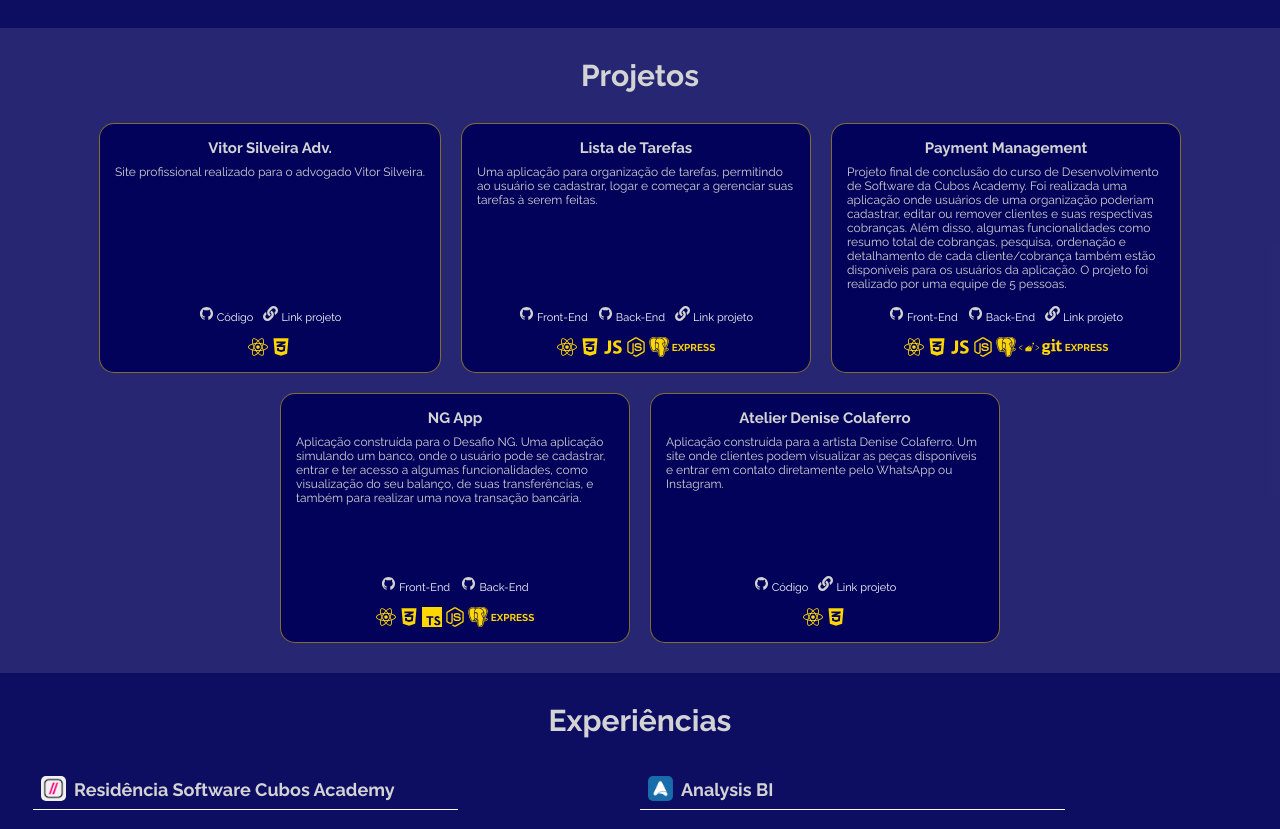
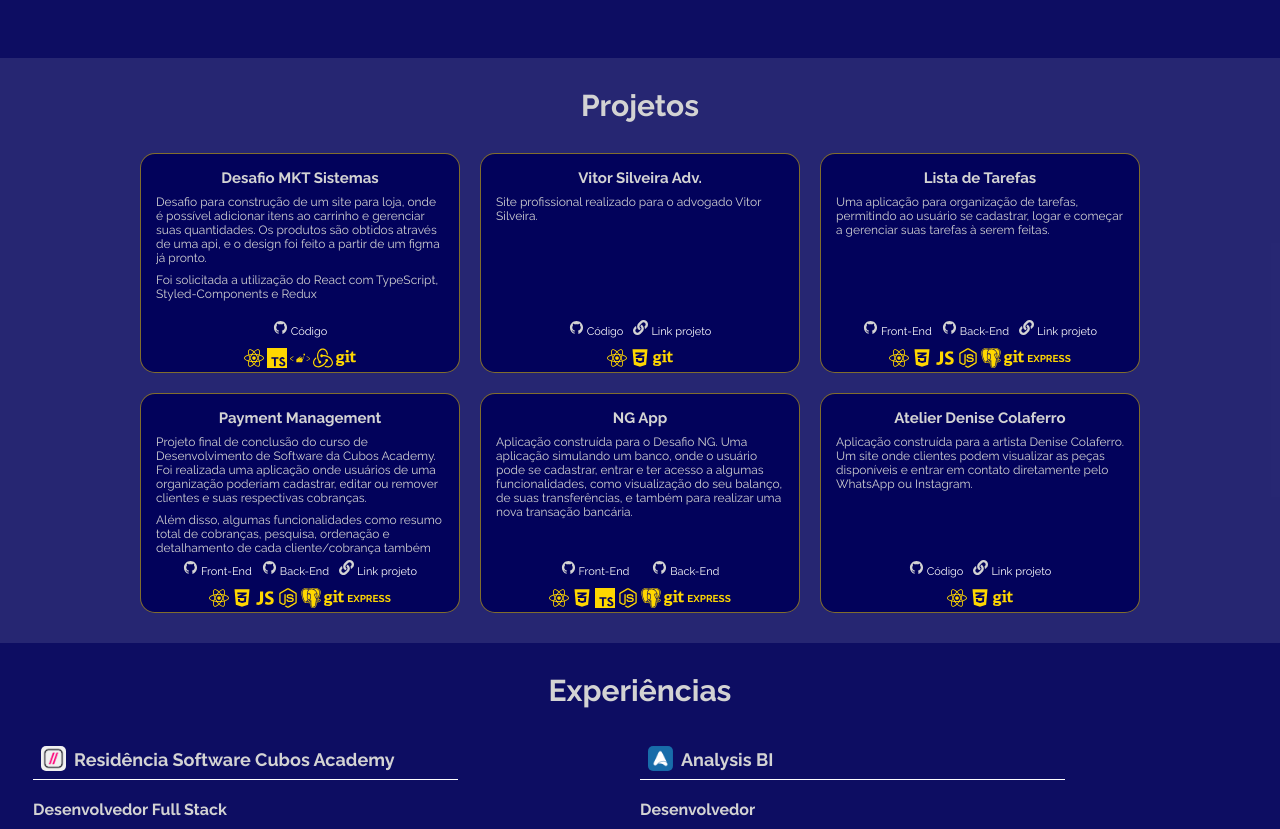
Before and after one commit to Rmdeaguiar/portfolio, a React (Create React App) app: page / in a window 1280 px wide. Shown: the part 774-1603 px from the top of the page. Built offline with nearby package versions, Linux system fonts and the light colour scheme.

Commit message:
adição de projeto

```diff
--- a/src/Components/About/styles.css
+++ b/src/Components/About/styles.css
@@ -4,7 +4,7 @@
     display: flex;
     justify-content: space-between;
     color: lightgray;
-    height: calc(100vh - 60px);
+    height: calc(100vh - 30px);
     position: relative;
 }
 
--- a/src/Components/Projects/index.tsx
+++ b/src/Components/Projects/index.tsx
@@ -9,6 +9,7 @@ import Postgre from '../../assets/postgresql.svg'
 import Link from '../../assets/link.svg'
 import GitHub from '../../assets/github.svg'
 import Styled from '../../assets/styledcomp.svg'
+import Redux from '../../assets/redux.svg'
 
 function Projects() {
 
@@ -19,8 +20,34 @@ function Projects() {
         <section>
           <div className='project'>
             <div className='content-project'>
+              <h2>Desafio MKT Sistemas</h2>
+              <div className='description'>
+                <p>Desafio para construção de um site para loja, onde é possível adicionar itens ao carrinho e gerenciar suas quantidades. Os produtos são obtidos através de uma api, e o design foi feito a partir de um figma já pronto.</p>
+                <p>Foi solicitada a utilização do React com TypeScript, Styled-Components e Redux</p>
+              </div>
+            </div>
+            <div>
+              <div className='links-project'>
+                <a href='https://github.com/Rmdeaguiar/mkt-desafio' target="_blank" rel='noreferrer'><img src={GitHub} alt='github' />Código</a>
+                {/* <a href='https://www.vitorsilveiraadv.com.br/' target="_blank" rel='noreferrer'><img src={Link} alt='link' />Link projeto</a> */}
+              </div>
+              <div className='languages-project'>
+                <img src={ReactJs} alt='reactjs' />
+                <img src={TypeScript} alt='typescript' />
+                <img src={Styled} alt='styled-components' />
+                <img src={Redux} alt='styled-components' />
+                <img src={Git} alt='git' />
+              </div>
+            </div>
+          </div>
+        </section>
+        <section>
+          <div className='project'>
+            <div className='content-project'>
               <h2>Vitor Silveira Adv.</h2>
-              <p>Site profissional realizado para o advogado Vitor Silveira.</p>
+              <div className='description'>
+                <p>Site profissional realizado para o advogado Vitor Silveira.</p>
+              </div>
             </div>
             <div>
               <div className='links-project'>
@@ -30,6 +57,7 @@ function Projects() {
               <div className='languages-project'>
                 <img src={ReactJs} alt='reactjs' />
                 <img src={Css} alt='css' />
+                <img src={Git} alt='git' />
               </div>
             </div>
           </div>
@@ -38,7 +66,9 @@ function Projects() {
           <div className='project'>
             <div className='content-project'>
               <h2>Lista de Tarefas</h2>
-              <p>Uma aplicação para organização de tarefas, permitindo ao usuário se cadastrar, logar e começar a gerenciar suas tarefas à serem feitas.</p>
+              <div className='description'>
+                <p>Uma aplicação para organização de tarefas, permitindo ao usuário se cadastrar, logar e começar a gerenciar suas tarefas à serem feitas.</p>
+              </div>
             </div>
             <div>
               <div className='links-project'>
@@ -52,6 +82,7 @@ function Projects() {
                 <img src={JavaScript} alt='javascript' />
                 <img src={NodeJs} alt='nodejs' />
                 <img src={Postgre} alt='postgresql' />
+                <img src={Git} alt='git' />
                 <span>EXPRESS</span>
               </div>
             </div>
@@ -61,8 +92,13 @@ function Projects() {
           <div className='project'>
             <div className='content-project'>
               <h2>Payment Management</h2>
-              <p>Projeto final de conclusão do curso de Desenvolvimento de Software da Cubos Academy.
-                Foi realizada uma aplicação onde usuários de uma organização poderiam cadastrar, editar ou remover clientes e suas respectivas cobranças. Além disso, algumas funcionalidades como resumo total de cobranças, pesquisa, ordenação e detalhamento de cada cliente/cobrança também estão disponíveis para os usuários da aplicação. O projeto foi realizado por uma equipe de 5 pessoas.</p>
+              <div className='description'>
+                <p>Projeto final de conclusão do curso de Desenvolvimento de Software da Cubos Academy.
+                  Foi realizada uma aplicação onde usuários de uma organização poderiam cadastrar, editar ou remover clientes e suas respectivas cobranças.</p>
+                  <p>
+                  Além disso, algumas funcionalidades como resumo total de cobranças, pesquisa, ordenação e detalhamento de cada cliente/cobrança também estão disponíveis para os usuários da aplicação. O projeto foi realizado por uma equipe de 5 pessoas.</p>
+
+              </div>
             </div>
             <div>
               <div className='links-project'>
@@ -76,7 +112,6 @@ function Projects() {
                 <img src={JavaScript} alt='javascript' />
                 <img src={NodeJs} alt='nodejs' />
                 <img src={Postgre} alt='postgresql' />
-                <img src={Styled} alt='styled-components' />
                 <img src={Git} alt='git' />
                 <span>EXPRESS</span>
               </div>
@@ -87,7 +122,9 @@ function Projects() {
           <div className='project'>
             <div className='content-project'>
               <h2>NG App</h2>
-              <p>Aplicação construída para o Desafio NG. Uma aplicação simulando um banco, onde o usuário pode se cadastrar, entrar e ter acesso a algumas funcionalidades, como visualização do seu balanço, de suas transferências, e também para realizar uma nova transação bancária.</p>
+              <div className='description'>
+                <p>Aplicação construída para o Desafio NG. Uma aplicação simulando um banco, onde o usuário pode se cadastrar, entrar e ter acesso a algumas funcionalidades, como visualização do seu balanço, de suas transferências, e também para realizar uma nova transação bancária.</p>
+              </div>
             </div>
             <div>
               <div className='links-project'>
@@ -100,6 +137,7 @@ function Projects() {
                 <img src={TypeScript} alt='typescript' />
                 <img src={NodeJs} alt='nodejs' />
                 <img src={Postgre} alt='postgresql' />
+                <img src={Git} alt='git' />
                 <span>EXPRESS</span>
               </div>
             </div>
@@ -109,7 +147,9 @@ function Projects() {
           <div className='project'>
             <div className='content-project'>
               <h2>Atelier Denise Colaferro</h2>
+              <div className='description'>
               <p>Aplicação construída para a artista Denise Colaferro. Um site onde clientes podem visualizar as peças disponíveis e entrar em contato diretamente pelo WhatsApp ou Instagram.</p>
+            </div>
             </div>
             <div>
               <div className='links-project'>
@@ -119,6 +159,7 @@ function Projects() {
               <div className='languages-project'>
                 <img src={ReactJs} alt='reactjs' />
                 <img src={Css} alt='css' />
+                <img src={Git} alt='git' />
               </div>
             </div>
           </div>
--- a/src/Components/Projects/styles.css
+++ b/src/Components/Projects/styles.css
@@ -28,8 +28,8 @@
     display: flex;
     flex-direction: column;
     align-items: center;
-    height: 250px;
-    max-width: 350px;
+    height: 220px;
+    max-width: 320px;
     justify-content: space-between;
     border: 1px solid #ffd70080;
 }
@@ -42,7 +42,13 @@
 
 .project p {
     font-size: 1.2rem;
-    margin-bottom: 10px;
+    margin-bottom: 8px;
+}
+
+.description {
+    height: 120px;
+    overflow-y: auto;
+
 }
 
 .links-project {
@@ -67,7 +73,7 @@
     display: flex;
     justify-content: center;
     align-items: center;
-    margin-top: 8px;
+    margin-top: 5px;
     gap: 3px;
 }
 
```
Also changed, not shown: src/assets/redux.svg (added).
